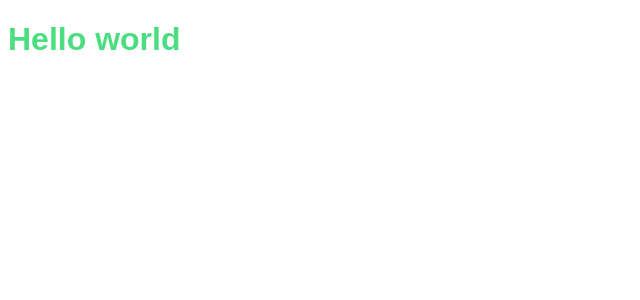
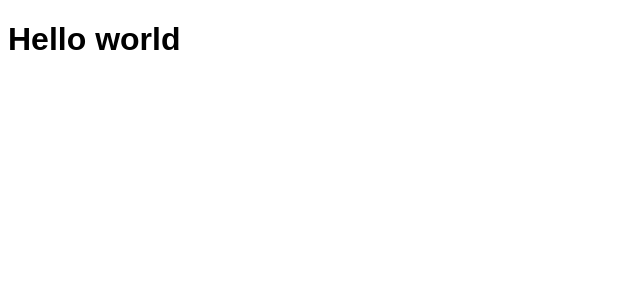
Before and after one commit to seercodeui/template-frontend, a React (Vite) app: page / in a window 1280 px wide. Shown: the top 300 px of the page, without its empty margins (0-640 px from the left). Built offline with nearby package versions, Linux system fonts and the light colour scheme.

Commit message:
fix: deleted unnecessary

```diff
--- a/src/App.tsx
+++ b/src/App.tsx
@@ -1,8 +1,7 @@
-import styles from "./test.module.scss";
 function App() {
   return (
     <>
-      <h1 className={styles.title}>Hello world</h1>
+      <h1>Hello world</h1>
     </>
   );
 }
--- a/src/test.module.scss
+++ /dev/null
@@ -1,8 +0,0 @@
-.title {
-  color: #4ade80;
-  font-size: 32px;
-}
-
-.a {
-  display: flex;
-}
```
